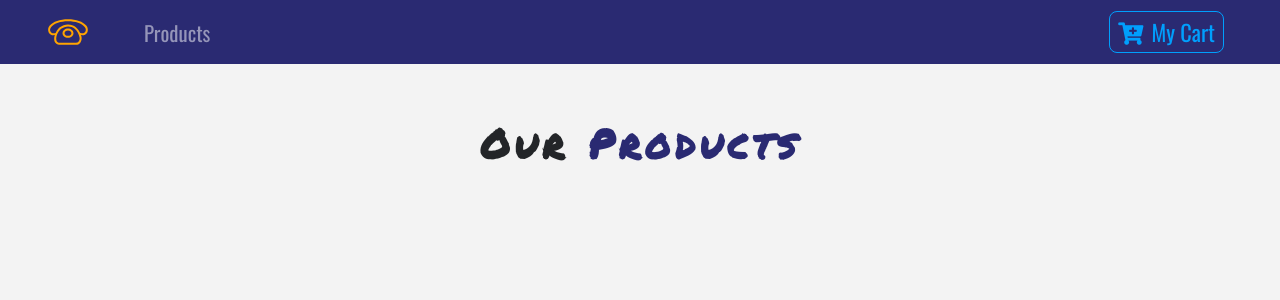
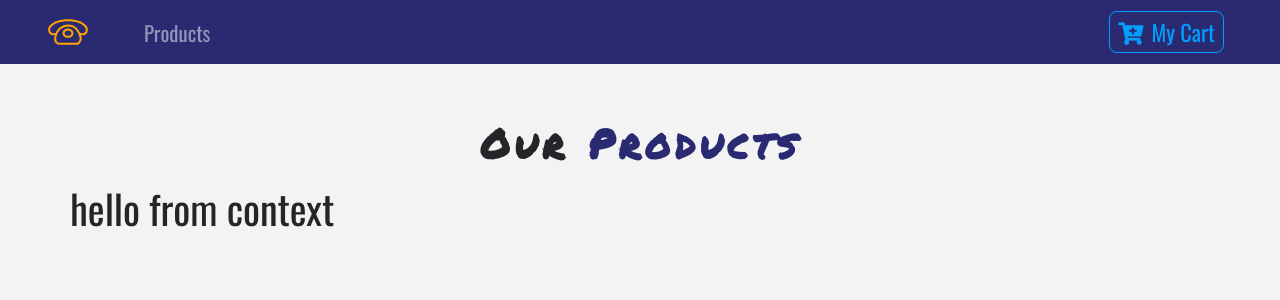
Before and after one commit to rashi-sahu/Store, a React (Create React App) app: page / in a window 1280 px wide. Shown: the top 300 px of the page. Built offline with nearby package versions, Linux system fonts and the light colour scheme.

Commit message:
Fetching data from context api

```diff
--- a/src/components/ProductList.js
+++ b/src/components/ProductList.js
@@ -1,7 +1,8 @@
 import React, { Component } from 'react';
 import Product from "./Product";
 import Title from "./Title";
-import {storeProducts} from "../data"
+import {storeProducts} from "../data";
+import {ProductConsumer} from "../Context";
 class ProductList extends Component {
     state={
         products: storeProducts
@@ -14,7 +15,13 @@ class ProductList extends Component {
                     <div className="container">
                         <Title name="our" title="products" />
                         <div className="row">
-
+                        <ProductConsumer>
+                            {
+                                hello => {
+                                    return <h1>{hello}</h1>
+                                }
+                            }
+                        </ProductConsumer>
                         </div>
                     </div>
                 </div>
```
